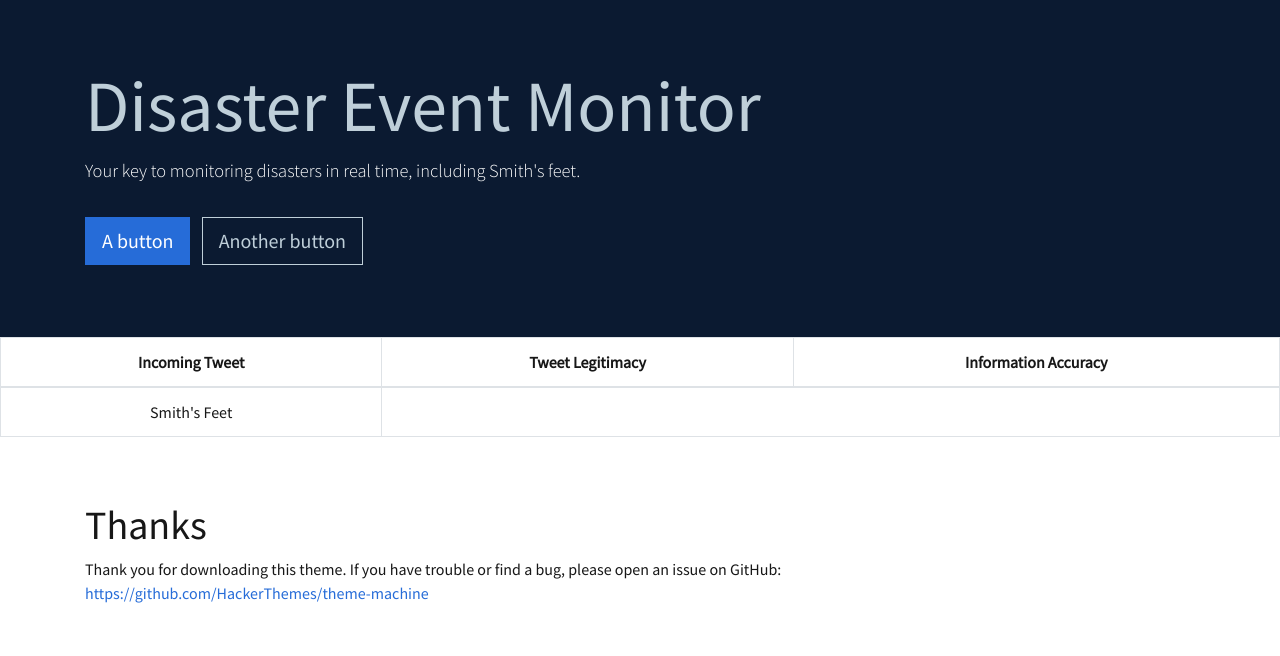
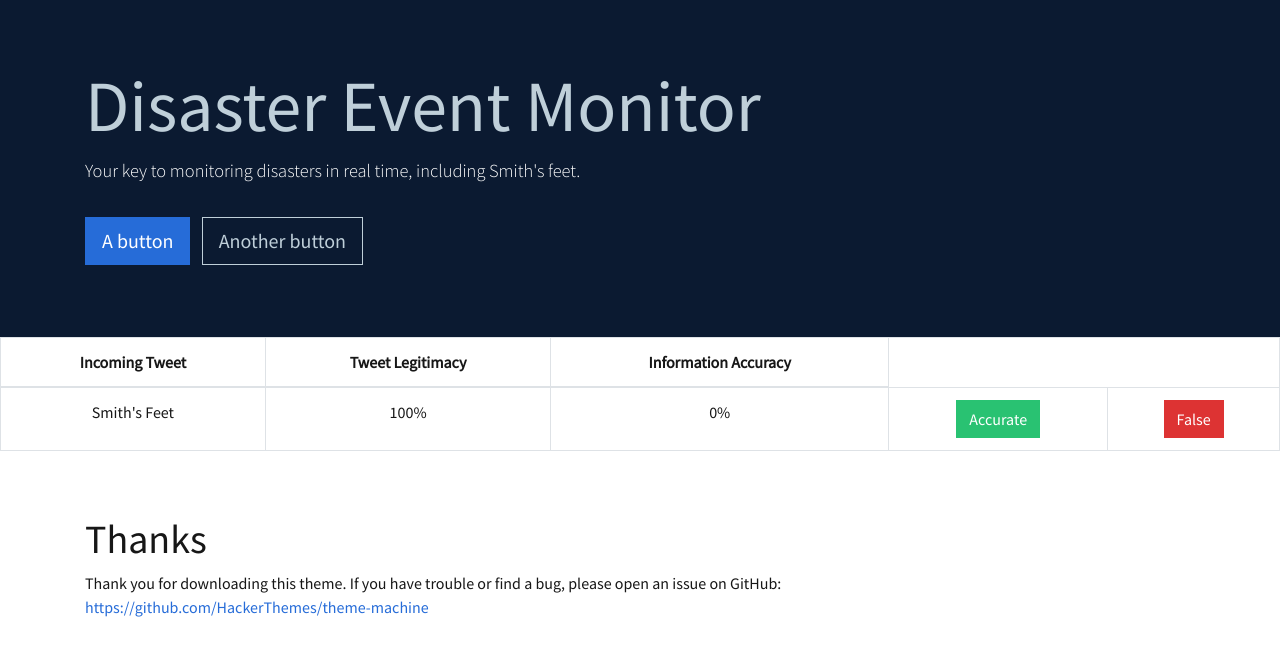
Before and after one commit to abdulelakiri/Varsity-Hacking-Team, a Flask app: page / in a window 1280 px wide. Shown: the part 73-729 px from the top of the page. Run offline with Flask 2, Linux system fonts and the light colour scheme; some libraries are stand-ins or nearby versions.

Commit message:
Table changes

```diff
--- a/webpage/templates/base.html
+++ b/webpage/templates/base.html
@@ -71,7 +71,15 @@
         </tr>
       </thead>
       <tbody>
-        <td class="text-base" style="text-align: center;">Smith's Feet</td>
+        <td class="text-base" style="text-align: center;" colspan="2">Smith's Feet</td>
+        <td class="text-base" style="text-align: center;">100%</td>
+        <td class="text-base" style="text-align: center;">0%</td>
+        <td class="text-base" style="text-align: center;">
+          <button type="button" class="btn btn-success">Accurate</button>
+        </td>
+        <td class="text-base" style="text-align: center;">
+          <button type="button" class="btn btn-danger">False</button>
+        </td>
       </tbody>
     </table>
 
```
